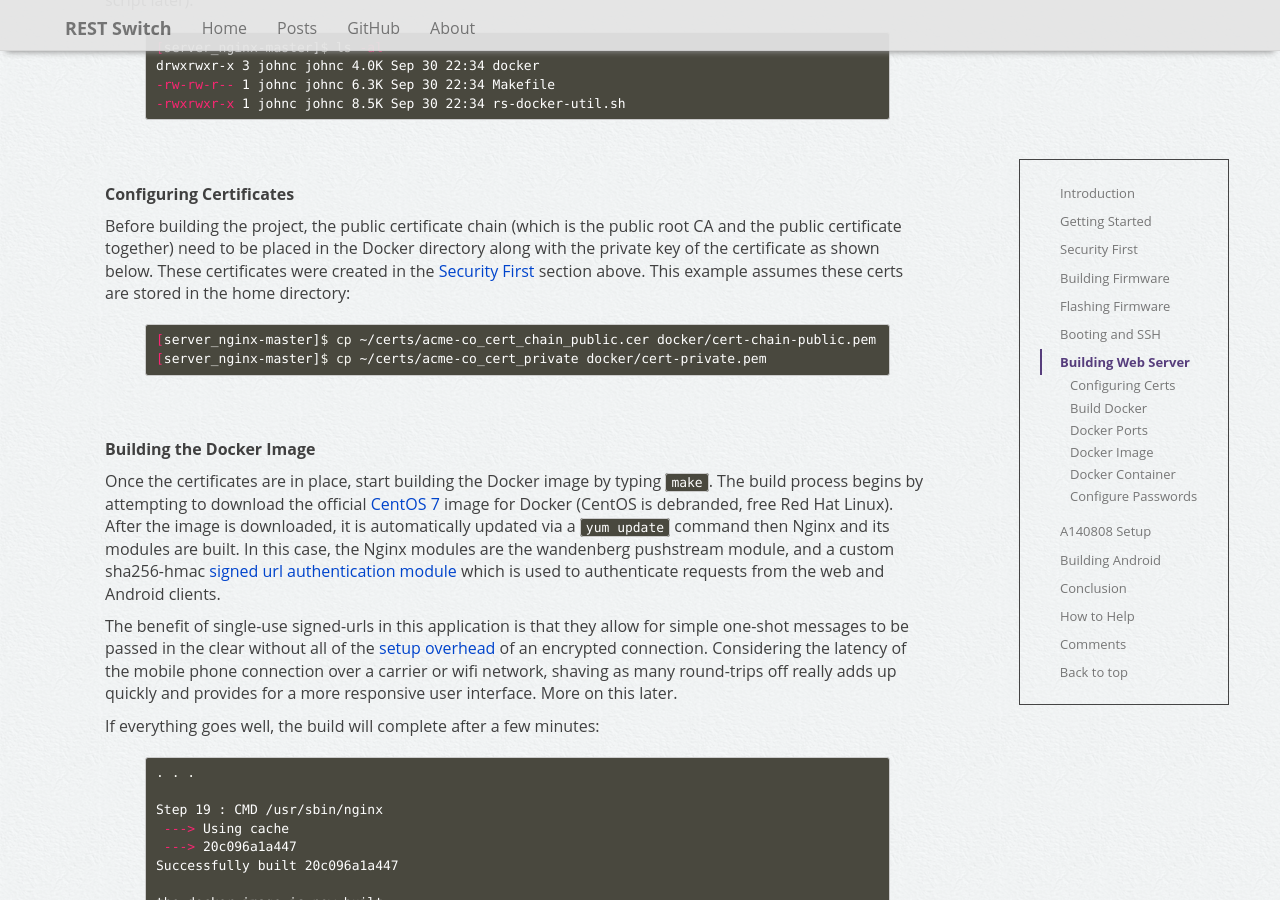
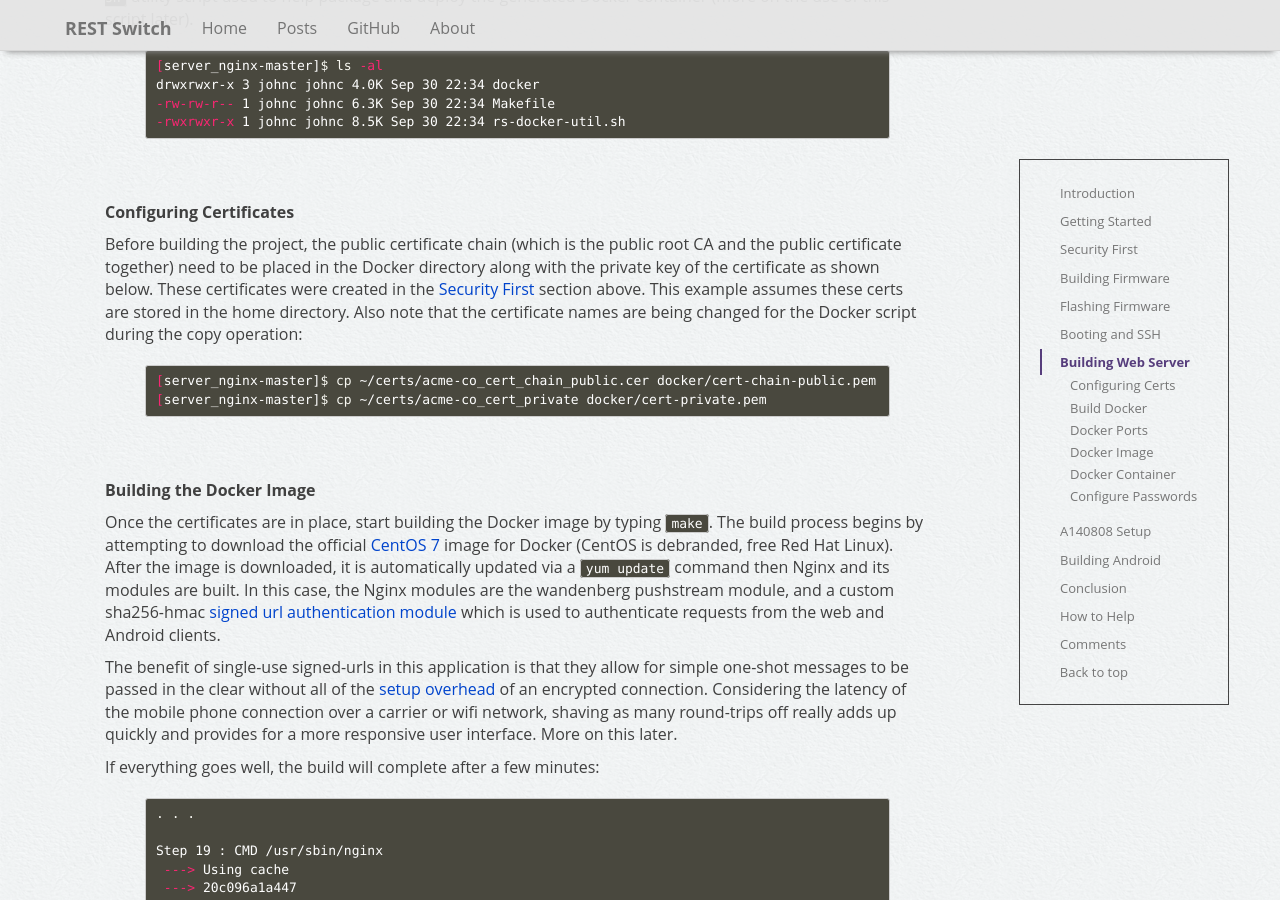
Before and after one commit to rest-switch/rest-switch.github.io, a Jekyll site: the page built from _posts/2015-11-02-a140808.markdown, in a window 1280 px wide and 900 px high, scrolled down 17585 px. Built offline with Jekyll 4.4.1, drawn with Linux system fonts in a browser that asks for light colours; nearby versions of some CDN libraries; comment, search, counter and statistics services are not loaded; some of the changed text lies outside the part shown.

```diff
--- a/_posts/2015-11-02-a140808.markdown
+++ b/_posts/2015-11-02-a140808.markdown
@@ -164,6 +164,7 @@
 {% highlight sh %}
 $ sudo yum update
 $ sudo yum install gcc gcc-c++ ncurses-devel zlib-devel pv patch perl\(Data::Dumper\) git subversion docker
+$ sudo service docker start
 $ sudo usermod -G docker $USER
 $ newgrp docker
 {% endhighlight %}
@@ -686,7 +687,7 @@
 
 <br/>**Configuring Certificates**
 
-Before building the project, the public certificate chain (which is the public root CA and the public certificate together) need to be placed in the Docker directory along with the private key of the certificate as shown below. These certificates were created in the <a href="#security-first">Security First</a> section above. This example assumes these certs are stored in the home directory:
+Before building the project, the public certificate chain (which is the public root CA and the public certificate together) need to be placed in the Docker directory along with the private key of the certificate as shown below. These certificates were created in the <a href="#security-first">Security First</a> section above. This example assumes these certs are stored in the home directory. Also note that the certificate names are being changed for the Docker script during the copy operation:
 
 {% highlight sh %}
 [server_nginx-master]$ cp ~/certs/acme-co_cert_chain_public.cer docker/cert-chain-public.pem
```
Also changed, not shown: other parts of _posts/2015-11-02-a140808.markdown (+1 -1 lines).
